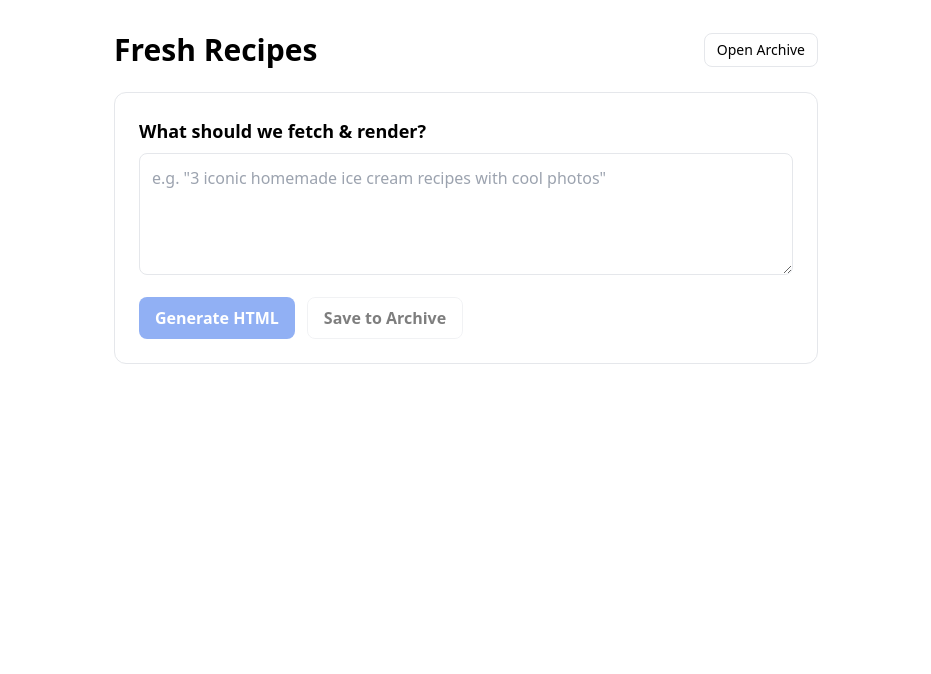
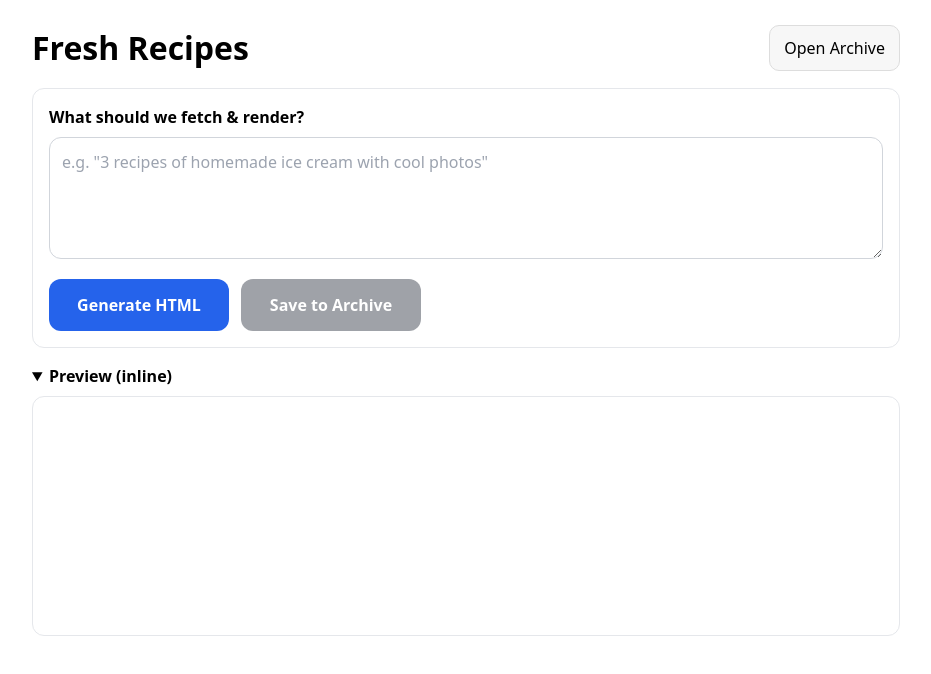
Before and after one commit to Apttyman/freshrecipes, a Next.js app: page / in a window 1280 px wide. Shown: the top 674 px of the page, without its empty margins (174-1105 px from the left). Built offline with nearby package versions, Linux system fonts and the light colour scheme.

Commit message:
Update page.tsx

```diff
--- a/app/page.tsx
+++ b/app/page.tsx
@@ -1,162 +1,258 @@
 // app/page.tsx
 "use client";
 
-import { useState, useRef } from "react";
+import React, { useState } from "react";
+import Link from "next/link";
 
-export default function Home() {
+export default function HomePage() {
   const [prompt, setPrompt] = useState("");
-  const [previewHtml, setPreviewHtml] = useState<string>("");
+  const [html, setHtml] = useState<string>("");
   const [slug, setSlug] = useState<string>("");
-  const [busy, setBusy] = useState(false);
+  const [status, setStatus] = useState<string>("");
   const [saving, setSaving] = useState(false);
-  const [msg, setMsg] = useState<string>(""); // shows real error/success text
-  const iframeRef = useRef<HTMLIFrameElement>(null);
+  const [loading, setLoading] = useState(false);
 
-  async function onGenerate() {
-    setMsg("");
-    setPreviewHtml("");
+  async function handleGenerate() {
+    setStatus("");
+    setLoading(true);
+    setHtml("");
     setSlug("");
-    setBusy(true);
+
     try {
-      const r = await fetch("/api/generate", {
+      const res = await fetch("/api/generate", {
         method: "POST",
         headers: { "content-type": "application/json" },
         body: JSON.stringify({ prompt }),
       });
 
-      // Try to parse JSON; fall back to text
-      let data: any = null;
-      try { data = await r.json(); } catch { /* fall through */ }
+      // Non-200? Still try to read the body for debug
+      const data = await res.json().catch(() => ({} as any));
 
-      if (!r.ok) {
-        const errText = (data && (data.error || data.message)) || `HTTP ${r.status}`;
-        setMsg(errText);                      // << show exact server error
-        return;
+      // Expecting: { html, slug, rawSnippet?, error? }
+      const pageHtml = (data?.html ?? "").toString();
+      const newSlug = (data?.slug ?? "").toString();
+
+      if (pageHtml.trim()) {
+        setHtml(pageHtml);
+        setSlug(newSlug);
+      } else {
+        // Visible debug right in the page (no DevTools needed)
+        const dbg = `
+<pre style="white-space:pre-wrap;font:13px/1.45 ui-monospace, SFMono-Regular, Menlo, Consolas, monospace; color:#b00020; padding:12px; border:1px solid #f3c; border-radius:8px; background:#fff5f8">
+⚠️ Debug: No HTML returned by /api/generate
+HTTP: ${res.status} ${res.statusText || ""}
+Error: ${data?.error || "(none)"}
+
+Raw snippet:
+${(data?.rawSnippet ?? "").toString() || "(empty)"}
+</pre>`;
+        setHtml(dbg);
+        setSlug(newSlug);
       }
+    } catch (err: any) {
+      setHtml(
+        `<pre style="white-space:pre-wrap;font:13px/1.45 ui-monospace, SFMono-Regular, Menlo, Consolas, monospace; color:#b00020; padding:12px; border:1px dashed #f99; border-radius:8px; background:#fff5f8">
+🚫 Network error calling /api/generate
 
-      const html = String(data?.html || "");
-      const slugValue = String(data?.slug || "");
-      if (!html) {
-        setMsg("Generator returned empty HTML.");
-        return;
-      }
-
-      setPreviewHtml(html);
-      setSlug(slugValue);
-
-      // Render inline preview
-      if (iframeRef.current) {
-        const doc = iframeRef.current.contentWindow?.document;
-        if (doc) {
-          doc.open();
-          doc.write(html);
-          doc.close();
-        }
-      }
-    } catch (e: any) {
-      setMsg(String(e?.message || e || "Generate failed"));
+${String(err)}
+</pre>`
+      );
     } finally {
-      setBusy(false);
+      setLoading(false);
     }
   }
 
-  async function onSave() {
-    if (!previewHtml || !slug) {
-      setMsg("Nothing to save yet.");
+  async function handleSave() {
+    if (!html.trim()) {
+      setStatus("Nothing to save yet.");
       return;
     }
     setSaving(true);
-    setMsg("");
+    setStatus("");
+
     try {
-      const r = await fetch("/api/save", {
+      const res = await fetch("/api/save", {
         method: "POST",
         headers: { "content-type": "application/json" },
-        body: JSON.stringify({ html: previewHtml, slug }),
+        body: JSON.stringify({ slug, html }),
       });
 
-      let data: any = null;
-      try { data = await r.json(); } catch { /* fall through */ }
+      const data = await res.json().catch(() => ({} as any));
 
-      if (!r.ok) {
-        const errText = (data && (data.error || data.message)) || `HTTP ${r.status}`;
-        setMsg(errText);
-        return;
+      // Prefer API-provided URL; otherwise fall back to pretty route
+      const url =
+        (data?.url as string) ||
+        (slug ? `/recipes/${encodeURIComponent(slug)}` : "");
+
+      if (res.ok && url) {
+        setStatus(`✅ Saved. Open: ${url}`);
+      } else if (res.ok) {
+        setStatus(
+          `⚠️ Save succeeded but no URL was returned by /api/save. Slug: ${slug || "(none)"}`
+        );
+      } else {
+        setStatus(`❌ Save failed: ${data?.error || res.statusText}`);
       }
-
-      const url = String(data?.url || "");
-      if (!url) {
-        setMsg("Save succeeded but no URL was returned by /api/save.");
-        return;
-      }
-      setMsg(`Saved ✓  →  ${url}`);
-      // Optionally auto-open:
-      // window.location.href = url;
-    } catch (e: any) {
-      setMsg(String(e?.message || e || "Save failed"));
+    } catch (err: any) {
+      setStatus(`❌ Save error: ${String(err)}`);
     } finally {
       setSaving(false);
     }
   }
 
   return (
-    <main className="mx-auto max-w-3xl p-4 sm:p-8">
-      <header className="flex items-center justify-between mb-6">
-        <h1 className="text-3xl font-bold">Fresh Recipes</h1>
-        <a
+    <main style={{ maxWidth: 900, margin: "0 auto", padding: "24px 16px" }}>
+      <header
+        style={{
+          display: "flex",
+          alignItems: "center",
+          gap: 12,
+          justifyContent: "space-between",
+          marginBottom: 16,
+        }}
+      >
+        <h1 style={{ fontSize: 32, fontWeight: 800, margin: 0 }}>
+          Fresh Recipes
+        </h1>
+        <Link
           href="/archive"
-          className="inline-block rounded-lg border px-3 py-1.5 text-sm hover:bg-slate-50"
+          style={{
+            border: "1px solid #ddd",
+            borderRadius: 10,
+            padding: "10px 14px",
+            textDecoration: "none",
+            background: "#f7f7f7",
+          }}
         >
           Open Archive
-        </a>
+        </Link>
       </header>
 
-      <section className="rounded-xl border p-4 sm:p-6">
-        <label className="block text-lg font-semibold mb-2">
+      <section
+        style={{
+          border: "1px solid #e5e7eb",
+          borderRadius: 12,
+          padding: 16,
+          marginBottom: 16,
+          background: "#fff",
+        }}
+      >
+        <label
+          htmlFor="prompt"
+          style={{ display: "block", fontWeight: 700, marginBottom: 8 }}
+        >
           What should we fetch &amp; render?
         </label>
         <textarea
-          className="w-full rounded-lg border p-3 font-medium outline-none"
-          rows={4}
+          id="prompt"
           value={prompt}
           onChange={(e) => setPrompt(e.target.value)}
-          placeholder='e.g. "3 iconic homemade ice cream recipes with cool photos"'
+          placeholder='e.g. "3 recipes of homemade ice cream with cool photos"'
+          rows={4}
+          style={{
+            width: "100%",
+            border: "1px solid #d1d5db",
+            borderRadius: 12,
+            padding: 12,
+            fontSize: 16,
+            outline: "none",
+          }}
         />
 
-        <div className="mt-4 flex gap-3">
+        <div
+          style={{
+            display: "flex",
+            gap: 12,
+            flexWrap: "wrap",
+            marginTop: 14,
+          }}
+        >
           <button
-            onClick={onGenerate}
-            disabled={busy || !prompt.trim()}
-            className="rounded-lg bg-blue-600 px-4 py-2 font-semibold text-white disabled:opacity-50"
+            onClick={handleGenerate}
+            disabled={loading || !prompt.trim()}
+            style={{
+              cursor: loading || !prompt.trim() ? "not-allowed" : "pointer",
+              background: "#2563eb",
+              color: "#fff",
+              border: "none",
+              borderRadius: 12,
+              padding: "14px 18px",
+              fontWeight: 700,
+              minWidth: 180,
+            }}
           >
-            {busy ? "Generating…" : "Generate HTML"}
+            {loading ? "Generating…" : "Generate HTML"}
           </button>
 
           <button
-            onClick={onSave}
-            disabled={!previewHtml || !slug || saving}
-            className="rounded-lg border px-4 py-2 font-semibold disabled:opacity-50"
+            onClick={handleSave}
+            disabled={saving || !html.trim()}
+            style={{
+              cursor: saving || !html.trim() ? "not-allowed" : "pointer",
+              background: "#111827",
+              color: "#fff",
+              border: "none",
+              borderRadius: 12,
+              padding: "14px 18px",
+              fontWeight: 700,
+              minWidth: 180,
+              opacity: html.trim() ? 1 : 0.4,
+            }}
           >
             {saving ? "Saving…" : "Save to Archive"}
           </button>
         </div>
 
-        {msg && (
-          <p className="mt-3 text-sm text-red-600 break-words">
-            {JSON.stringify({ error: msg })}
+        {status && (
+          <p
+            style={{
+              marginTop: 10,
+              color: status.startsWith("✅") ? "#065f46" : "#b00020",
+              fontSize: 14,
+              wordBreak: "break-word",
+            }}
+          >
+            {status.startsWith("✅") ? (
+              <>
+                ✅ Saved.{" "}
+                <a
+                  href={status.replace(/^✅ Saved\. Open:\s*/, "")}
+                  style={{ color: "#2563eb" }}
+                >
+                  Open saved page
+                </a>
+              </>
+            ) : (
+              status
+            )}
           </p>
         )}
       </section>
 
-      {previewHtml && (
-        <details className="mt-6 rounded-xl border">
-          <summary className="cursor-pointer p-3 font-semibold">
-            Preview (inline)
-          </summary>
-          <div className="p-3">
-            <iframe ref={iframeRef} className="w-full h-[70vh] rounded-lg border" />
-          </div>
-        </details>
-      )}
+      <details open style={{ marginTop: 8 }}>
+        <summary
+          style={{
+            fontWeight: 700,
+            cursor: "pointer",
+            marginBottom: 8,
+          }}
+        >
+          Preview (inline)
+        </summary>
+
+        <div
+          style={{
+            border: "1px solid #e5e7eb",
+            borderRadius: 12,
+            background: "#fff",
+            padding: 12,
+            minHeight: 240,
+            overflow: "auto",
+          }}
+          // On purpose: this is a preview surface for fully-formed HTML
+          dangerouslySetInnerHTML={{ __html: html }}
+        />
+      </details>
     </main>
   );
 }
```
